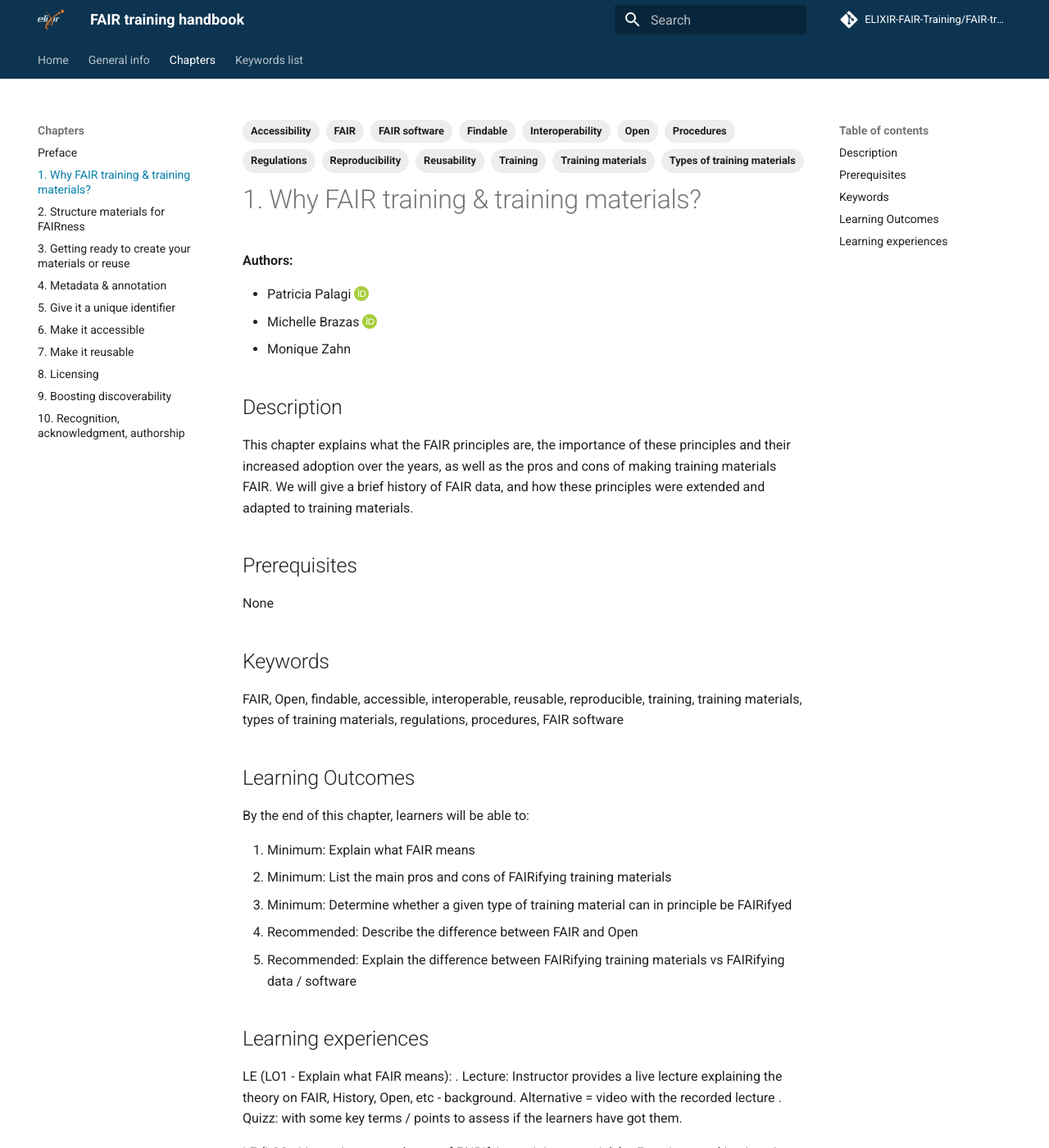
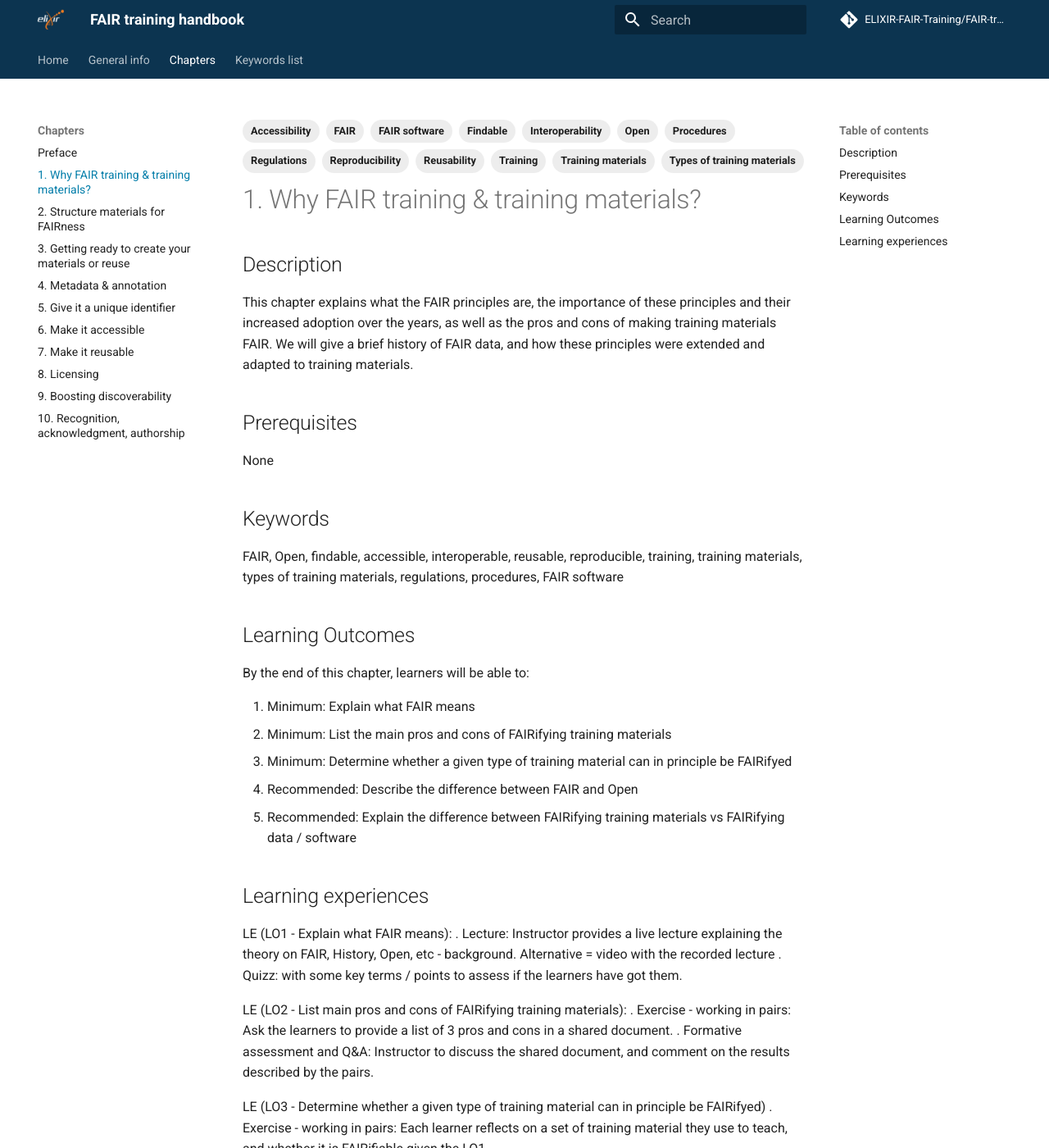
Before and after one commit to elixir-europe-training/ELIXIR-TrP-FAIR-training-handbook, an MkDocs documentation site: the page built from docs/chapters/chapter_01.md, in a window 1280 px wide and 1400 px high. Shown: the whole window at 82% size. Built offline with MkDocs 1.6.1 and Material for MkDocs 9.7.7, drawn with Linux system fonts in a browser that asks for light colours; comment, search, counter and statistics services are not loaded.

Commit message:
removes authors

```diff
--- a/docs/chapters/chapter_01.md
+++ b/docs/chapters/chapter_01.md
@@ -14,12 +14,6 @@ tags:
     - Procedures
     - FAIR software
 ---
-
-**Authors:**
-
-- Patricia Palagi [:custom-orcid:](https://orcid.org/0000-0001-9062-6303)
-- Michelle Brazas [:custom-orcid:](https://orcid.org/0000-0001-8150-4531)
-- Monique Zahn
 
 ## Description
 
```
